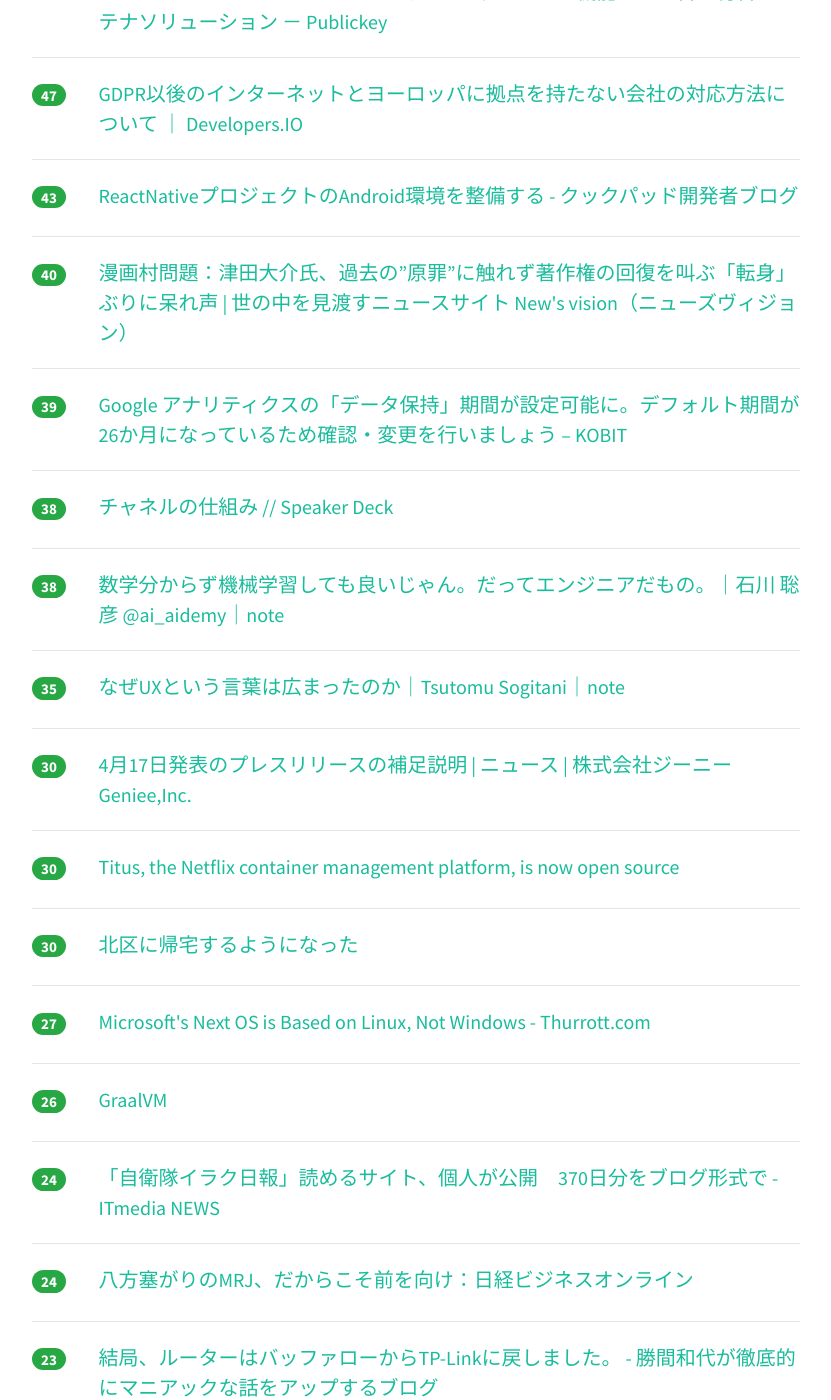
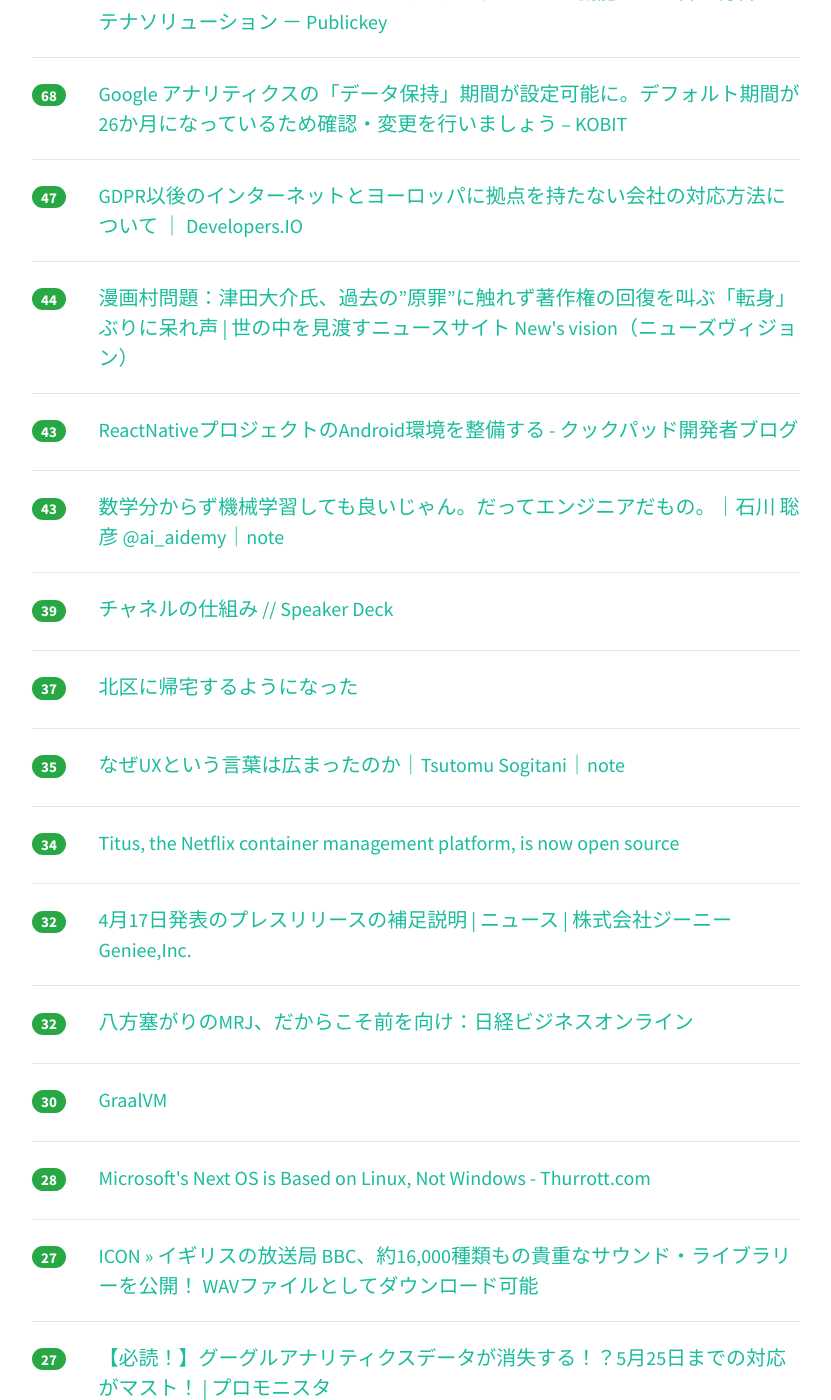
Before and after one commit to yatta47/hatena-matome-site, a Jekyll site: the page built from _posts/2018-04-19-hatena.md, in a window 1280 px wide and 1400 px high, scrolled down 628 px. Shown: the whole window, without its empty margins (224-1055 px from the left). Built offline with Jekyll 4.4.1, drawn with Linux system fonts in a browser that asks for light colours; nearby versions of some CDN libraries; some of the changed text lies outside the part shown.

Commit message:
Updated 2018-04-19

```diff
--- a/_posts/2018-04-19-hatena.md
+++ b/_posts/2018-04-19-hatena.md
@@ -1,24 +1,29 @@
 ---
 layout: post
 title:  "2018-04-19 はてぶIT"
-date:   2018-04-19 13:01:20
+date:   2018-04-19 14:00:52
 tags: [it-hotentry]
 ---
-31 件のデータあり
+35 件のデータあり
 
 <hr><div class="row">
-<div class="col-1"><span class="badge badge-pill badge-success h2">229</span></div>
+<div class="col-1"><span class="badge badge-pill badge-success h2">260</span></div>
 <div class="col-11"><a href='http://www.publickey1.jp/blog/18/googledockerkaniko.html' target='_blank'>Google、Dockerデーモンに依存せずコンテナイメージをビルドできる「kaniko」オープンソースで公開 － Publickey</a></div>
 </div>
 <hr>
 <div class="row">
-<div class="col-1"><span class="badge badge-pill badge-success h2">94</span></div>
+<div class="col-1"><span class="badge badge-pill badge-success h2">146</span></div>
 <div class="col-11"><a href='http://ingaoho.ldblog.jp/archives/4916067.html' target='_blank'>「Sandy Bridgeおじさん」とは何か？ : 因画応報</a></div>
 </div>
 <hr>
 <div class="row">
-<div class="col-1"><span class="badge badge-pill badge-success h2">80</span></div>
+<div class="col-1"><span class="badge badge-pill badge-success h2">89</span></div>
 <div class="col-11"><a href='http://www.publickey1.jp/blog/18/kubernetesdocker_enterprise_edition_20.html' target='_blank'>Kubernetesを統合した「Docker Enterprise Edition 2.0」正式版リリース。コンテナランタイム、オーケストレーション、ネットワーク機能などを含む総合コンテナソリューション － Publickey</a></div>
+</div>
+<hr>
+<div class="row">
+<div class="col-1"><span class="badge badge-pill badge-success h2">68</span></div>
+<div class="col-11"><a href='https://kobit.in/archives/11365' target='_blank'>Google アナリティクスの「データ保持」期間が設定可能に。デフォルト期間が26か月になっているため確認・変更を行いましょう – KOBIT</a></div>
 </div>
 <hr>
 <div class="row">
@@ -27,28 +32,28 @@ tags: [it-hotentry]
 </div>
 <hr>
 <div class="row">
+<div class="col-1"><span class="badge badge-pill badge-success h2">44</span></div>
+<div class="col-11"><a href='https://news-vision.jp/article/188222/?page=all' target='_blank'>漫画村問題：津田大介氏、過去の”原罪”に触れず著作権の回復を叫ぶ「転身」ぶりに呆れ声 | 世の中を見渡すニュースサイト New's vision（ニューズヴィジョン）</a></div>
+</div>
+<hr>
+<div class="row">
 <div class="col-1"><span class="badge badge-pill badge-success h2">43</span></div>
 <div class="col-11"><a href='http://techlife.cookpad.com/entry/2018/04/18/180000' target='_blank'>ReactNativeプロジェクトのAndroid環境を整備する - クックパッド開発者ブログ</a></div>
 </div>
 <hr>
 <div class="row">
-<div class="col-1"><span class="badge badge-pill badge-success h2">40</span></div>
-<div class="col-11"><a href='https://news-vision.jp/article/188222/?page=all' target='_blank'>漫画村問題：津田大介氏、過去の”原罪”に触れず著作権の回復を叫ぶ「転身」ぶりに呆れ声 | 世の中を見渡すニュースサイト New's vision（ニューズヴィジョン）</a></div>
+<div class="col-1"><span class="badge badge-pill badge-success h2">43</span></div>
+<div class="col-11"><a href='https://note.mu/aki1275/n/n2ce7b467c269' target='_blank'>数学分からず機械学習しても良いじゃん。だってエンジニアだもの。｜石川 聡彦 @ai_aidemy｜note</a></div>
 </div>
 <hr>
 <div class="row">
 <div class="col-1"><span class="badge badge-pill badge-success h2">39</span></div>
-<div class="col-11"><a href='https://kobit.in/archives/11365' target='_blank'>Google アナリティクスの「データ保持」期間が設定可能に。デフォルト期間が26か月になっているため確認・変更を行いましょう – KOBIT</a></div>
-</div>
-<hr>
-<div class="row">
-<div class="col-1"><span class="badge badge-pill badge-success h2">38</span></div>
 <div class="col-11"><a href='https://speakerdeck.com/knsh14/tiyanerufalseshi-zu-mi' target='_blank'>チャネルの仕組み // Speaker Deck</a></div>
 </div>
 <hr>
 <div class="row">
-<div class="col-1"><span class="badge badge-pill badge-success h2">38</span></div>
-<div class="col-11"><a href='https://note.mu/aki1275/n/n2ce7b467c269' target='_blank'>数学分からず機械学習しても良いじゃん。だってエンジニアだもの。｜石川 聡彦 @ai_aidemy｜note</a></div>
+<div class="col-1"><span class="badge badge-pill badge-success h2">37</span></div>
+<div class="col-11"><a href='https://anond.hatelabo.jp/20180418232014' target='_blank'>北区に帰宅するようになった</a></div>
 </div>
 <hr>
 <div class="row">
@@ -57,28 +62,48 @@ tags: [it-hotentry]
 </div>
 <hr>
 <div class="row">
-<div class="col-1"><span class="badge badge-pill badge-success h2">30</span></div>
+<div class="col-1"><span class="badge badge-pill badge-success h2">34</span></div>
+<div class="col-11"><a href='https://medium.com/@NetflixTechBlog/f868c9fb5436' target='_blank'>Titus, the Netflix container management platform, is now open source</a></div>
+</div>
+<hr>
+<div class="row">
+<div class="col-1"><span class="badge badge-pill badge-success h2">32</span></div>
 <div class="col-11"><a href='https://geniee.co.jp/news/20180418/141' target='_blank'>4月17日発表のプレスリリースの補足説明 | ニュース | 株式会社ジーニー Geniee,Inc.</a></div>
 </div>
 <hr>
 <div class="row">
-<div class="col-1"><span class="badge badge-pill badge-success h2">30</span></div>
-<div class="col-11"><a href='https://medium.com/@NetflixTechBlog/f868c9fb5436' target='_blank'>Titus, the Netflix container management platform, is now open source</a></div>
+<div class="col-1"><span class="badge badge-pill badge-success h2">32</span></div>
+<div class="col-11"><a href='http://business.nikkeibp.co.jp/atcl/opinion/16/021900056/041600005/' target='_blank'>八方塞がりのMRJ、だからこそ前を向け：日経ビジネスオンライン</a></div>
 </div>
 <hr>
 <div class="row">
 <div class="col-1"><span class="badge badge-pill badge-success h2">30</span></div>
-<div class="col-11"><a href='https://anond.hatelabo.jp/20180418232014' target='_blank'>北区に帰宅するようになった</a></div>
+<div class="col-11"><a href='https://www.graalvm.org/' target='_blank'>GraalVM</a></div>
+</div>
+<hr>
+<div class="row">
+<div class="col-1"><span class="badge badge-pill badge-success h2">28</span></div>
+<div class="col-11"><a href='https://www.thurrott.com/internet-of-things-iot/156628/microsofts-next-os-based-linux-not-windows' target='_blank'>Microsoft's Next OS is Based on Linux, Not Windows - Thurrott.com</a></div>
 </div>
 <hr>
 <div class="row">
 <div class="col-1"><span class="badge badge-pill badge-success h2">27</span></div>
-<div class="col-11"><a href='https://www.thurrott.com/internet-of-things-iot/156628/microsofts-next-os-based-linux-not-windows' target='_blank'>Microsoft's Next OS is Based on Linux, Not Windows - Thurrott.com</a></div>
+<div class="col-11"><a href='https://icon.jp/archives/14845' target='_blank'>ICON » イギリスの放送局 BBC、約16,000種類もの貴重なサウンド・ライブラリーを公開！ WAVファイルとしてダウンロード可能</a></div>
+</div>
+<hr>
+<div class="row">
+<div class="col-1"><span class="badge badge-pill badge-success h2">27</span></div>
+<div class="col-11"><a href='https://promonista.com/date_loss_of_ga/' target='_blank'>【必読！】グーグルアナリティクスデータが消失する！？5月25日までの対応がマスト！ | プロモニスタ</a></div>
 </div>
 <hr>
 <div class="row">
 <div class="col-1"><span class="badge badge-pill badge-success h2">26</span></div>
-<div class="col-11"><a href='https://www.graalvm.org/' target='_blank'>GraalVM</a></div>
+<div class="col-11"><a href='https://pc.watch.impress.co.jp/docs/column/kaimono/1117740.html' target='_blank'>【買い物山脈】苦難を乗り越えつつも、3万円で10コアXeon環境をゲットする(前編) - PC Watch</a></div>
+</div>
+<hr>
+<div class="row">
+<div class="col-1"><span class="badge badge-pill badge-success h2">25</span></div>
+<div class="col-11"><a href='http://napplecomputer.hatenablog.com/entry/2018/04/19/040206' target='_blank'>技術書典4 に行こう！ - napplecomputerの日記</a></div>
 </div>
 <hr>
 <div class="row">
@@ -88,11 +113,11 @@ tags: [it-hotentry]
 <hr>
 <div class="row">
 <div class="col-1"><span class="badge badge-pill badge-success h2">24</span></div>
-<div class="col-11"><a href='http://business.nikkeibp.co.jp/atcl/opinion/16/021900056/041600005/' target='_blank'>八方塞がりのMRJ、だからこそ前を向け：日経ビジネスオンライン</a></div>
+<div class="col-11"><a href='http://tech.nikkeibp.co.jp/atcl/nxt/column/18/00001/00346/' target='_blank'>「部族」に再編、ファストリ元CIOがアクサ生命で進めるIT部門改革 | 日経 xTECH（クロステック）</a></div>
 </div>
 <hr>
 <div class="row">
-<div class="col-1"><span class="badge badge-pill badge-success h2">23</span></div>
+<div class="col-1"><span class="badge badge-pill badge-success h2">24</span></div>
 <div class="col-11"><a href='http://katsumakazuyo.hatenablog.com/entry/2018/04/19/002057' target='_blank'>結局、ルーターはバッファローからTP-Linkに戻しました。 - 勝間和代が徹底的にマニアックな話をアップするブログ</a></div>
 </div>
 <hr>
@@ -103,11 +128,6 @@ tags: [it-hotentry]
 <hr>
 <div class="row">
 <div class="col-1"><span class="badge badge-pill badge-success h2">21</span></div>
-<div class="col-11"><a href='https://icon.jp/archives/14845' target='_blank'>ICON » イギリスの放送局 BBC、約16,000種類もの貴重なサウンド・ライブラリーを公開！ WAVファイルとしてダウンロード可能</a></div>
-</div>
-<hr>
-<div class="row">
-<div class="col-1"><span class="badge badge-pill badge-success h2">20</span></div>
 <div class="col-11"><a href='https://japanese.engadget.com/2018/04/18/nokia-google-nest/' target='_blank'>Nokia、ヘルスケア部門の売却を検討。Google傘下のNestが買収に名乗りとの報道も - Engadget 日本版</a></div>
 </div>
 <hr>
@@ -118,7 +138,12 @@ tags: [it-hotentry]
 <hr>
 <div class="row">
 <div class="col-1"><span class="badge badge-pill badge-success h2">20</span></div>
-<div class="col-11"><a href='http://tech.nikkeibp.co.jp/atcl/nxt/column/18/00001/00346/' target='_blank'>「部族」に再編、ファストリ元CIOがアクサ生命で進めるIT部門改革 | 日経 xTECH（クロステック）</a></div>
+<div class="col-11"><a href='https://mattn.kaoriya.net/software/lang/go/20180418222903.htm' target='_blank'>Big Sky :: golang の html/template でレイアウトを扱う方法</a></div>
+</div>
+<hr>
+<div class="row">
+<div class="col-1"><span class="badge badge-pill badge-success h2">20</span></div>
+<div class="col-11"><a href='https://togetter.com/li/1219289' target='_blank'>Togetter、「やらおん！」無断転載を問い合わせしていた→IPアドレスがBANされ閲覧できない状態に。 - Togetter</a></div>
 </div>
 <hr>
 <div class="row">
@@ -127,33 +152,23 @@ tags: [it-hotentry]
 </div>
 <hr>
 <div class="row">
-<div class="col-1"><span class="badge badge-pill badge-success h2">17</span></div>
-<div class="col-11"><a href='https://mattn.kaoriya.net/software/lang/go/20180418222903.htm' target='_blank'>Big Sky :: golang の html/template でレイアウトを扱う方法</a></div>
+<div class="col-1"><span class="badge badge-pill badge-success h2">18</span></div>
+<div class="col-11"><a href='http://photoshopvip.net/108467' target='_blank'>デザイナーが押さえておきたい、2018年のウェブデザイントレンド6個まとめ【完全ガイド】 - PhotoshopVIP</a></div>
 </div>
 <hr>
 <div class="row">
 <div class="col-1"><span class="badge badge-pill badge-success h2">17</span></div>
-<div class="col-11"><a href='https://togetter.com/li/1219289' target='_blank'>Togetter、「やらおん！」無断転載を問い合わせしていた→IPアドレスがBANされ閲覧できない状態に。 - Togetter</a></div>
-</div>
-<hr>
-<div class="row">
-<div class="col-1"><span class="badge badge-pill badge-success h2">16</span></div>
-<div class="col-11"><a href='http://napplecomputer.hatenablog.com/entry/2018/04/19/040206' target='_blank'>技術書典4 に行こう！ - napplecomputerの日記</a></div>
+<div class="col-11"><a href='http://www.itmedia.co.jp/mobile/articles/1804/19/news047.html' target='_blank'>「＋メッセージ」を使わない理由、使う理由 - ITmedia Mobile</a></div>
 </div>
 <hr>
 <div class="row">
 <div class="col-1"><span class="badge badge-pill badge-success h2">15</span></div>
-<div class="col-11"><a href='http://www.itmedia.co.jp/mobile/articles/1804/19/news047.html' target='_blank'>「＋メッセージ」を使わない理由、使う理由 - ITmedia Mobile</a></div>
-</div>
-<hr>
-<div class="row">
-<div class="col-1"><span class="badge badge-pill badge-success h2">14</span></div>
 <div class="col-11"><a href='http://b.hatena.ne.jp/entry/bunshun.jp/articles/-/7064' target='_blank'>はてなブックマーク - 女子大生が告白　新潟県知事・米山氏「買春」辞任へ | 文春オンライン</a></div>
 </div>
 <hr>
 <div class="row">
 <div class="col-1"><span class="badge badge-pill badge-success h2">14</span></div>
-<div class="col-11"><a href='https://pc.watch.impress.co.jp/docs/column/kaimono/1117740.html' target='_blank'>【買い物山脈】苦難を乗り越えつつも、3万円で10コアXeon環境をゲットする(前編) - PC Watch</a></div>
+<div class="col-11"><a href='http://techlife.cookpad.com/entry/2018/04/19/090000' target='_blank'>「クックパッド MYキッチン」のアプリアイコンができるまで - クックパッド開発者ブログ</a></div>
 </div>
 <hr>
 <div class="row">
@@ -161,3 +176,8 @@ tags: [it-hotentry]
 <div class="col-11"><a href='https://jp.reuters.com/article/idJPKBN1HP109' target='_blank'>麻生財務相、Ｇ２０出席へ　国会了承は得られず＝政府筋 | ロイター</a></div>
 </div>
 <hr>
+<div class="row">
+<div class="col-1"><span class="badge badge-pill badge-success h2">4</span></div>
+<div class="col-11"><a href='https://html5experts.jp/uskay/25391/' target='_blank'>「改めまして、Progressive Web Appsと申します」── Web UXの新たな基準を考える | HTML5Experts.jp</a></div>
+</div>
+<hr>
```
